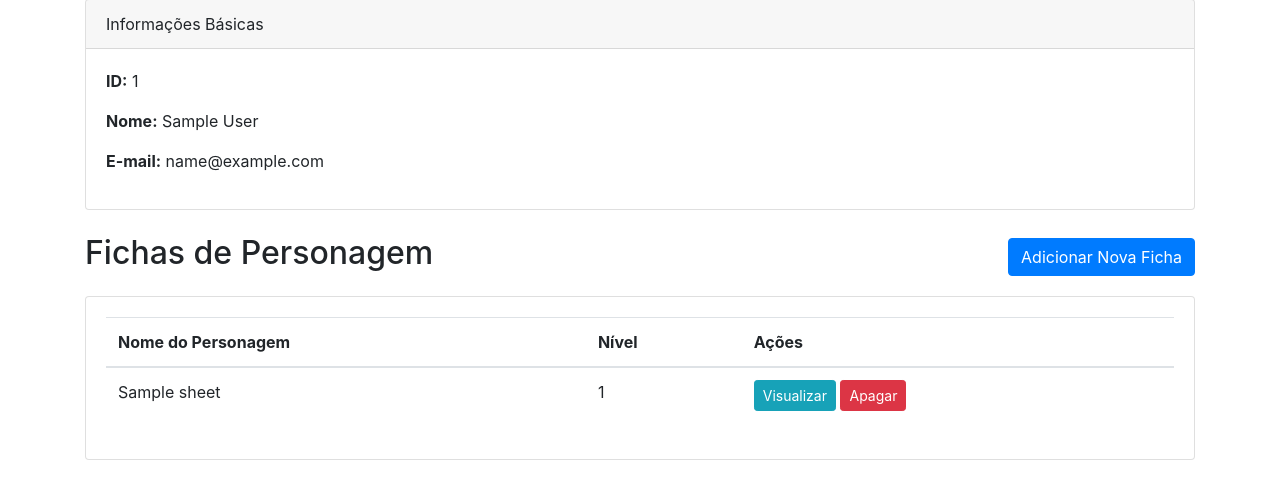
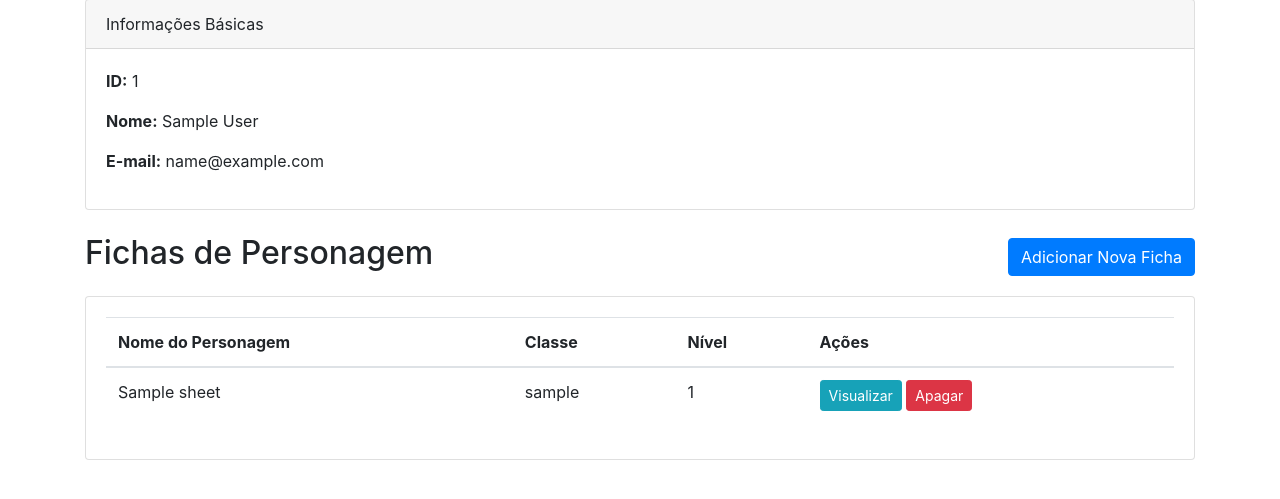
Before and after one commit to PedroLyra22/ficha-dnd-plus, a Flask app: page /users/1 in a window 1280 px wide. Shown: the part 121-620 px from the top of the page. Run offline with Flask 3, Linux system fonts and the light colour scheme; tables that the repository leaves empty hold one stand-in row (values such as "Sample post"); some libraries are stand-ins or nearby versions.

Commit message:
feat: inclusão de classe na listagem de fichas

```diff
--- a/app/templates/user/show.html
+++ b/app/templates/user/show.html
@@ -37,6 +37,7 @@
                             <thead>
                                 <tr>
                                     <th>Nome do Personagem</th>
+                                    <th>Classe</th>
                                     <th>Nível</th>
                                     <th>Ações</th>
                                 </tr>
@@ -45,6 +46,7 @@
                                 {% for sheet in character_sheets %}
                                     <tr>
                                         <td>{{ sheet.name }}</td>
+                                        <td>{{ sheet.class_slug }}</td>
                                         <td>{{ sheet.level }}</td>
                                         <td>
                                             <a href="{{ url_for('main.show_character_sheet', sheet_id=sheet.id) }}" class="btn btn-sm btn-info">Visualizar</a>
```
